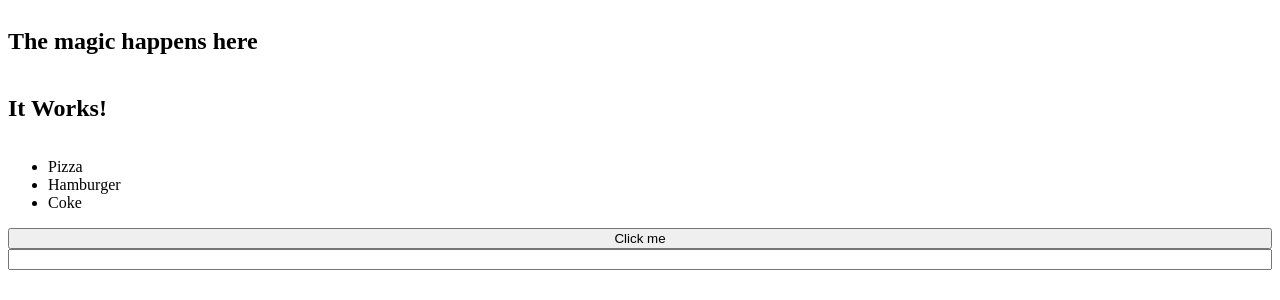
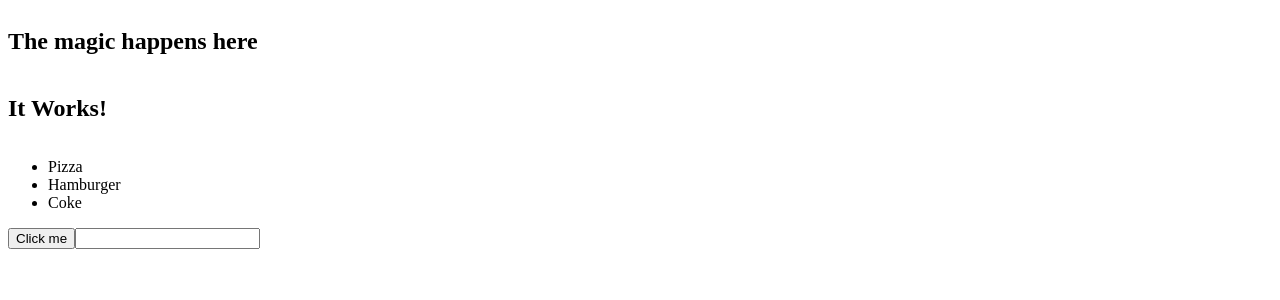
Before and after one commit to wakeupgrumpy/H2021Webapplikasjoner, a React (Create React App) app in the folder 5-Intro-React/: page / in a window 1280 px wide. Shown: the top 300 px of the page. Built offline with nearby package versions, Linux system fonts and the light colour scheme.

Commit message:
Ferdig med lift state task

```diff
--- a/5-Intro-React/src/App.js
+++ b/5-Intro-React/src/App.js
@@ -1,3 +1,4 @@
+import { useState } from 'react';
 import Alert from './components/Alert';
 import Food from './components/Food';
 import MyComponent from './components/MyComponent';
@@ -7,6 +8,8 @@ import './styles.scss';
 const App = () => {
 
   const food = ['Pizza', 'Hamburger', 'Coke'];
+  const [inputFromChild, setInputFromChild] = useState('');
+  const [isClicked, setIsClicked] = useState(false);
 
   return (
     <Wrapper>
@@ -14,8 +17,10 @@ const App = () => {
 
       <MyComponent title={'It Works!'} />
       <Food food={food} />
-      <Alert />
-
+      <Alert inputFromChild={setInputFromChild} isClicked={setIsClicked}/>
+      {isClicked && (
+        <p>{inputFromChild}</p>
+      )}
     </Wrapper>
   );
 }
--- a/5-Intro-React/src/components/Alert.js
+++ b/5-Intro-React/src/components/Alert.js
@@ -1,20 +1,23 @@
 import React, { useState } from 'react';
 
-const Alert = () => {
+const Alert = ({inputFromChild, isClicked}) => {
 
     const [state, setSate] = useState('');
 
-    const buttonClicker = () => console.log(state);
+    const buttonClicker = () => {
+      isClicked(Boolean(state));
+      inputFromChild(state)
+    }
     const inputChanged = (e) => {
       console.log("Change");
       setSate(e.target.value)
     }
 
     return (
-        <>
-            <button type='button' onClick={buttonClicker}>Click me</button>
-            <input type='text' value={state} onChange={inputChanged}/>
-        </>
+      <div>
+        <button type='button' onClick={buttonClicker}>Click me</button>
+        <input type='text' value={state} onChange={inputChanged}/>
+      </div>
     )
 }
 
```
Also changed, not shown: 1 other file (tests, documents, lock files or other folders).
